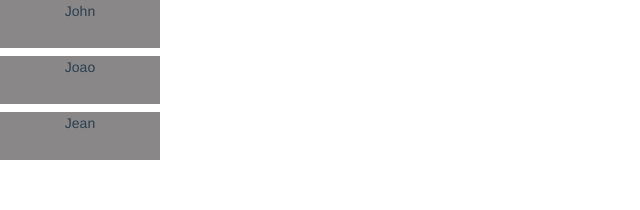
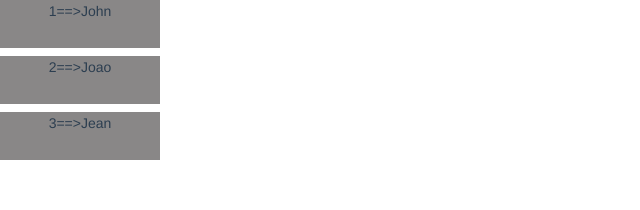
Before and after one commit to Sun123day/vue3-AllDemos-16.14.0, a Vue app: page /#/tuozhuai in a window 1280 px wide. Shown: the top 210 px of the page, without its empty margins (0-640 px from the left). Built offline with nearby package versions, Linux system fonts and the light colour scheme; a small style sheet from the web is missing.

Commit message:
refactor:修改拖拽中内容，添加部分说明

```diff
--- a/src/views/tuozhuai/draggable.vue
+++ b/src/views/tuozhuai/draggable.vue
@@ -23,15 +23,16 @@
 import draggable from 'vuedraggable'
 import { ref } from 'vue'
 const list = ref([
-        { name: "John", id: 0 },
-        { name: "Joao", id: 1 },
-        { name: "Jean", id: 2 }
+        { name: "1==>John", id: 1 },
+        { name: "2==>Joao", id: 2 },
+        { name: "3==>Jean", id: 3 }
       ])
 const onStart = () => {
 
 }
 const onEnd = () => {
-
+  // 拖拽完成后的结果可以在这里进行显示和操作
+  console.log("🚀 ~ draggable.vue:34 ~ list:", list.value)
 }
 </script>
 
```
